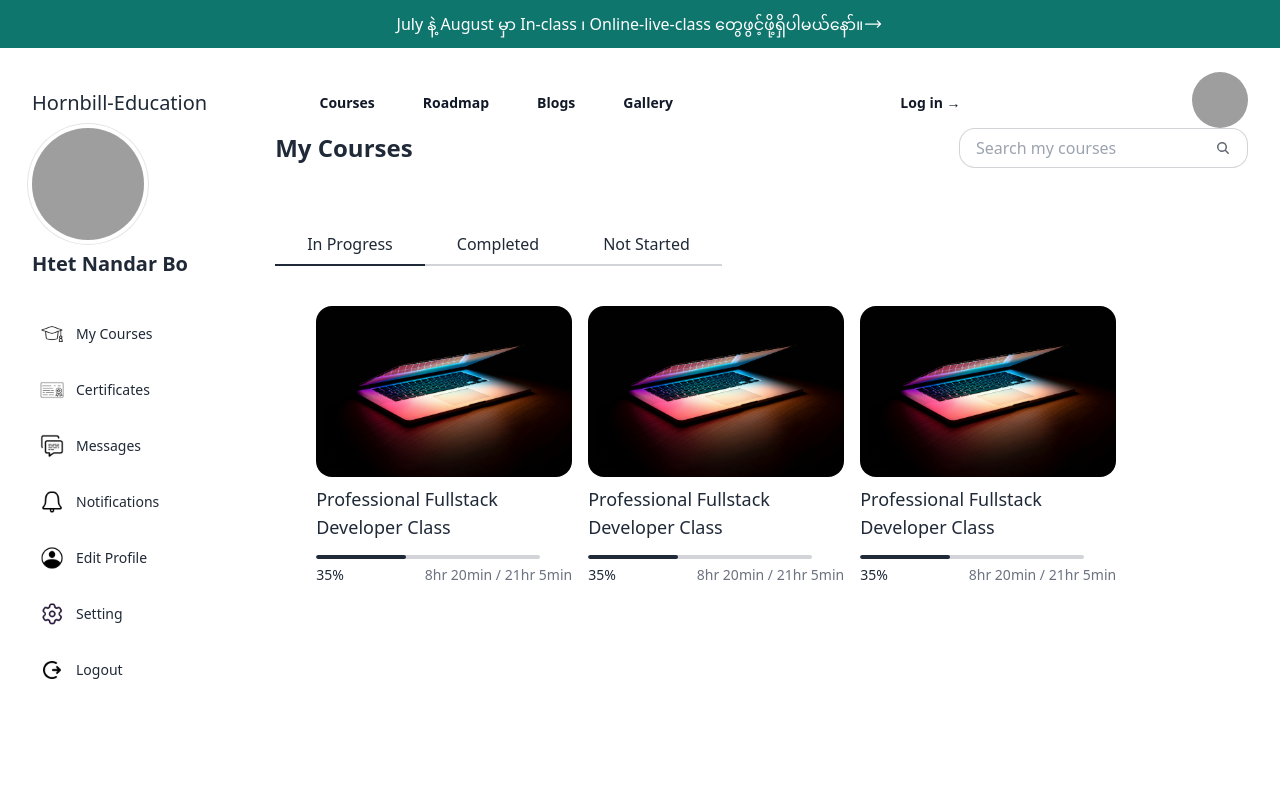
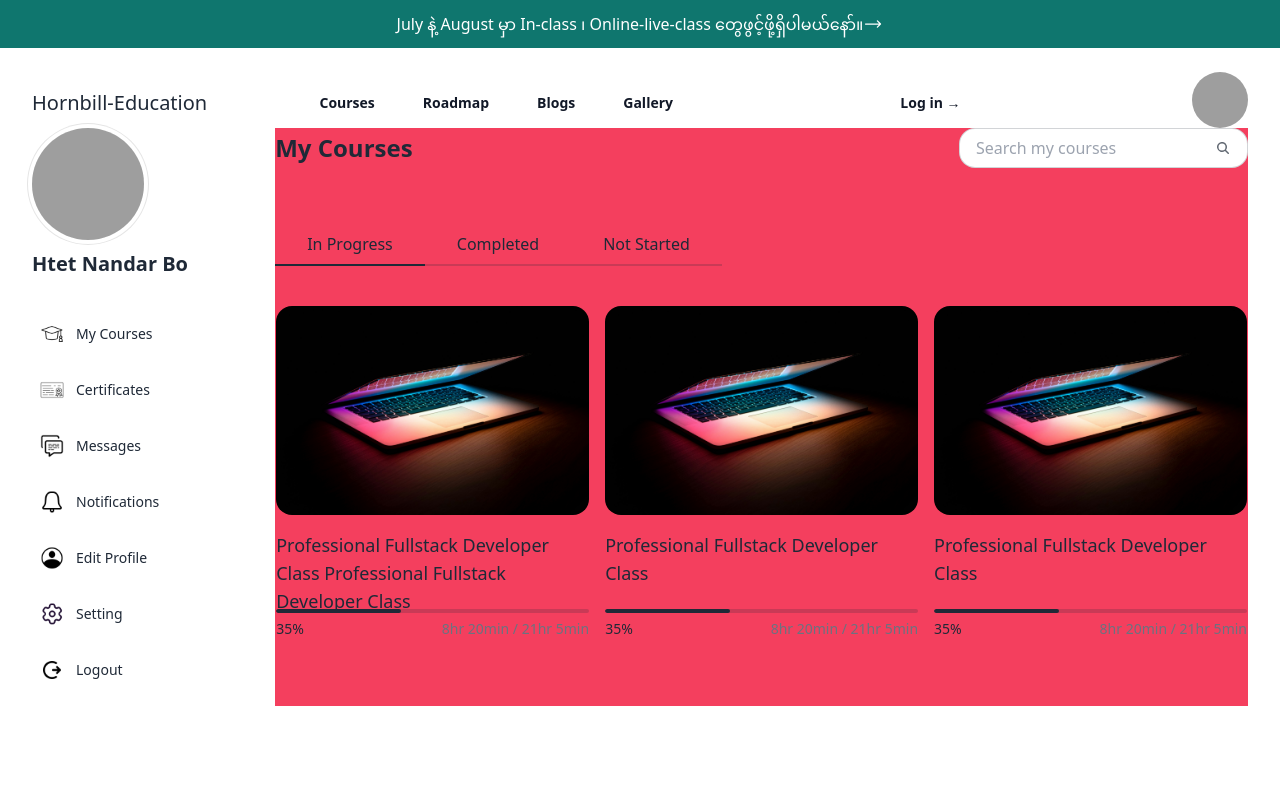
Before and after one commit to YeMyintSoeKMD/hit-myanmar, a Vue app: page /profile/courses in a window 1280 px wide. Shown: the top 800 px of the page. Built offline with nearby package versions, Linux system fonts and the light colour scheme; grey boxes are pictures that could not be loaded.

Commit message:
student profile modify

```diff
--- a/src/views/Courses.vue
+++ b/src/views/Courses.vue
@@ -50,7 +50,7 @@
     <div class="mt-5 flex flex-wrap gap-2">
           <select class="select select-bordered select-sm my-1">
             <option disabled selected>Categories</option>
-            <option>Lorem ipsum</option>
+            <option>Lorem ipsum dolar amist</option>
             <option>Drama</option>
             <option>Action</option>
           </select>
--- a/src/views/Profile.vue
+++ b/src/views/Profile.vue
@@ -9,6 +9,7 @@
                 </div>
 
                 <h2 class="font-semibold text-xl mt-1">Htet Nandar Bo</h2>
+
 
                 <ul class="menu w-56 rounded-box px-0 mt-5">
                     <li class="py-2">
@@ -57,12 +58,20 @@
             </div>
 
             <div class="block lg:hidden flex items-center mb-10">
-                <div class="avatar" @click="toggleMenu">
-                    <div class="w-14 rounded-full cursor-pointer">
+                <div class="avatar">
+                    <div class="w-14 rounded-full">
                         <img src="https://daisyui.com/images/stock/photo-1534528741775-53994a69daeb.jpg" />
                     </div>
+                </div>
+                <div>
+                    <h2 class="font-semibold text-xl mt-1 ms-2">Htet Nandar Bo</h2>
+                </div>
+                <div class="ml-auto relative">
+                <div class="cursor-pointer" @click="toggleMenu">
+                    <img src="/images/three-dots.png" class="w-8"/>
+                </div>
 
-                    <ul class="menu bg-white shadow-lg w-56 p-0 [&_li>*]:rounded-none absolute top-16 z-10"
+                <ul class="menu bg-white shadow-lg w-56 p-0 [&_li>*]:rounded-none absolute top-16 right-0 z-10"
                         :class="{ 'hidden': !menuVisible }">
                         <li>
                             <router-link :to="{ name: 'profileCourses' }" class="px-2 py-4">
@@ -107,10 +116,9 @@
                             </a>
                         </li>
                     </ul>
-                </div>
-                <div>
-                    <h2 class="font-semibold text-xl mt-1 ms-2">Htet Nandar Bo</h2>
-                </div>
+                    </div>
+
+
             </div>
 
             <router-view></router-view>
--- a/src/views/ProfileCourses.vue
+++ b/src/views/ProfileCourses.vue
@@ -1,5 +1,5 @@
 <template>
-    <div class="col-span-4">
+    <div class="col-span-4 xl:bg-rose-500 lg:bg-green-500 md:bg-blue-200 sm:bg-yellow-200 bg-violet-500">
         <div class="md:flex justify-between items-center">
             <h1 class="text-2xl font-bold">My Courses</h1>
             <label class="input input-bordered flex items-center gap-2 rounded-2xl !h-10 md:mt-0 mt-5">
@@ -15,15 +15,15 @@
         <div role="tablist" class="tabs tabs-bordered mt-8">
             <input type="radio" name="my_tabs_1" role="tab" class="tab !w-max sm:text-base text-xs sm:p-8 p-3"
                 aria-label="In Progress" checked />
-            <div role="tabpanel" class="tab-content pt-10 md:pe-10 lg:ps-10 ps-0">
-                <div class="flex flex-wrap">
+            <div role="tabpanel" class="tab-content pt-10">
+                <div class="grid lg:grid-cols-3 md:grid-cols-2 gap-4">
 
-                    <div class="md:basis-64 md:me-4 cursor-pointer mb-10">
+                    <div class="cursor-pointer mb-10">
                         <router-link :to="{ name: 'coursestream' }">
                             <div>
                                 <img src="/images/course1.jpg" class="w-full rounded-2xl" />
-                                <h1 class="text-lg font-medium mt-2">Professional Fullstack Developer Class</h1>
-                                <progress class="progress w-56 h-1" value="40" max="100"></progress>
+                                <h1 class="text-lg font-medium mt-4 xl:h-16 lg:h-24 md:h-16">Professional Fullstack Developer Class Professional Fullstack Developer Class </h1>
+                                <progress class="progress w-full h-1" value="40" max="100"></progress>
                                 <div class="flex justify-between text-sm">
                                     <p class="font-medium">35%</p>
                                     <p class="text-gray-500">8hr 20min / 21hr 5min</p>
@@ -32,12 +32,12 @@
                         </router-link>
                     </div>
 
-                    <div class="md:basis-64 md:me-4 cursor-pointer mb-10">
+                    <div class="cursor-pointer mb-10">
                         <router-link :to="{ name: 'coursestream' }">
                             <div>
                                 <img src="/images/course1.jpg" class="w-full rounded-2xl" />
-                                <h1 class="text-lg font-medium mt-2">Professional Fullstack Developer Class</h1>
-                                <progress class="progress w-56 h-1" value="40" max="100"></progress>
+                                <h1 class="text-lg font-medium mt-4 xl:h-16 lg:h-24 md:h-16">Professional Fullstack Developer Class</h1>
+                                <progress class="progress w-full h-1" value="40" max="100"></progress>
                                 <div class="flex justify-between text-sm">
                                     <p class="font-medium">35%</p>
                                     <p class="text-gray-500">8hr 20min / 21hr 5min</p>
@@ -46,12 +46,12 @@
                         </router-link>
                     </div>
 
-                    <div class="md:basis-64 md:me-4 cursor-pointer mb-10">
+                    <div class="cursor-pointer mb-10">
                         <router-link :to="{ name: 'coursestream' }">
                             <div>
                                 <img src="/images/course1.jpg" class="w-full rounded-2xl" />
-                                <h1 class="text-lg font-medium mt-2">Professional Fullstack Developer Class</h1>
-                                <progress class="progress w-56 h-1" value="40" max="100"></progress>
+                                <h1 class="text-lg font-medium mt-4 xl:h-16 lg:h-24 md:h-16">Professional Fullstack Developer Class</h1>
+                                <progress class="progress w-full h-1" value="40" max="100"></progress>
                                 <div class="flex justify-between text-sm">
                                     <p class="font-medium">35%</p>
                                     <p class="text-gray-500">8hr 20min / 21hr 5min</p>
```
Also changed, not shown: public/images/three-dots.png (added).
